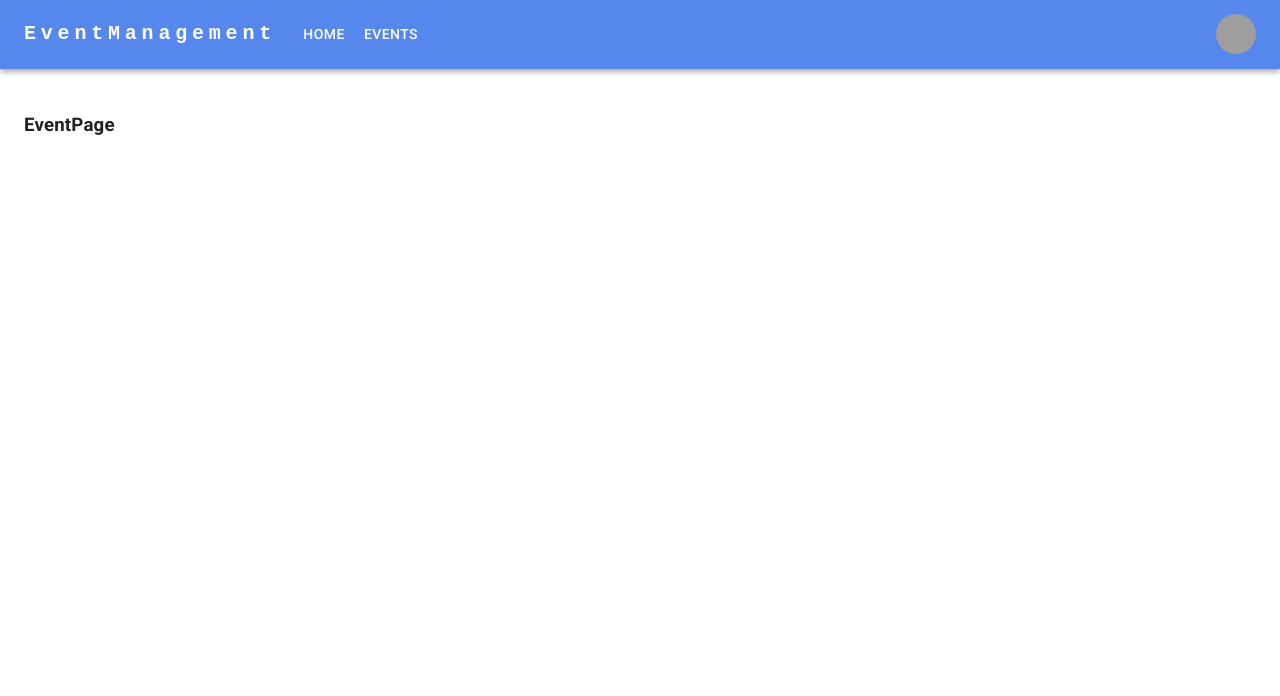
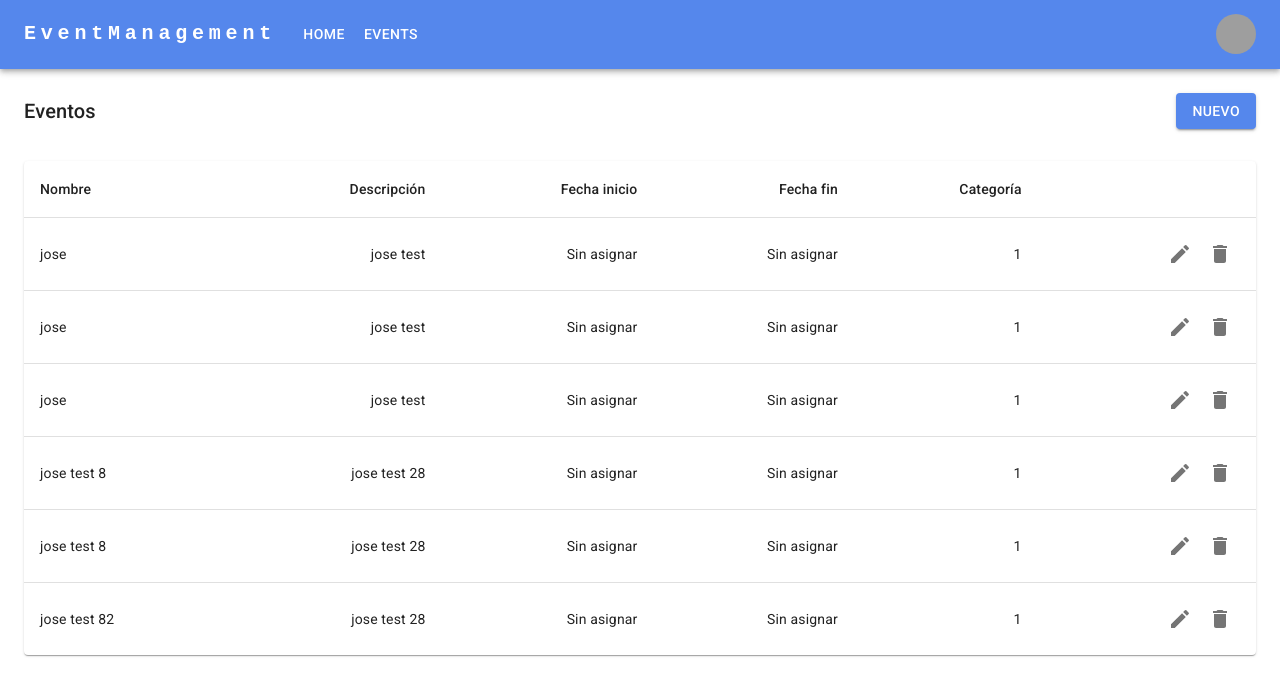
Before and after one commit to carlosantonio98/event-management-react, a React (Vite) app: page /events in a window 1280 px wide. Shown: the top 696 px of the page. Built offline with nearby package versions, Linux system fonts and the light colour scheme; grey boxes are pictures that could not be loaded.

Commit message:
feat: add table on event page

```diff
--- a/src/event/pages/EventPage.jsx
+++ b/src/event/pages/EventPage.jsx
@@ -1,9 +1,120 @@
+import { Button, IconButton, Stack, TableHead, Typography } from '@mui/material';
 import { EventLayout } from '../layout/EventLayout';
 
+import Table from '@mui/material/Table';
+import TableBody from '@mui/material/TableBody';
+import TableCell from '@mui/material/TableCell';
+import TableContainer from '@mui/material/TableContainer';
+import TableRow from '@mui/material/TableRow';
+import Paper from '@mui/material/Paper';
+import { Delete, Edit } from '@mui/icons-material';
+
+import { Link } from 'react-router-dom';
+
+const rows = [
+    {
+        "id": 1,
+        "name": "jose",
+        "description": "jose test",
+        "startDate": null,
+        "endDate": null,
+        "categoryFk": 1
+    },
+    {
+        "id": 2,
+        "name": "jose",
+        "description": "jose test",
+        "startDate": null,
+        "endDate": null,
+        "categoryFk": 1
+    },
+    {
+        "id": 3,
+        "name": "jose",
+        "description": "jose test",
+        "startDate": null,
+        "endDate": null,
+        "categoryFk": 1
+    },
+    {
+        "id": 4,
+        "name": "jose test 8",
+        "description": "jose test 28",
+        "startDate": null,
+        "endDate": null,
+        "categoryFk": 1
+    },
+    {
+        "id": 5,
+        "name": "jose test 8",
+        "description": "jose test 28",
+        "startDate": null,
+        "endDate": null,
+        "categoryFk": 1
+    },
+    {
+        "id": 6,
+        "name": "jose test 82",
+        "description": "jose test 28",
+        "startDate": null,
+        "endDate": null,
+        "categoryFk": 1
+    }
+];
+
 export const EventPage = () => {
+
+    const onDelete = (eventId) => {
+        if(!window.confirm('Are you sure you want to delete this user?')) {
+            return
+        }
+
+        // TODO: Save event
+        console.log(`Event ${ eventId } deleted`);
+    }
+
     return (
         <EventLayout>
-            <h3>EventPage</h3>
+            <Stack spacing={{ xs: 1, sm: 2 }} mb={4} direction="row" justifyContent="space-between" alignItems="center" useFlexGap flexWrap="wrap">
+                <Typography variant="h6" component="h2">
+                    Eventos
+                </Typography>
+
+                <Button component={Link} to="/events/new" variant="contained">Nuevo</Button>
+            </Stack>
+
+            <TableContainer component={Paper}>
+                <Table sx={{ minWidth: 650 }} aria-label="simple table">
+                    <TableHead>
+                    <TableRow>
+                        <TableCell>Nombre</TableCell>
+                        <TableCell align="right">Descripción</TableCell>
+                        <TableCell align="right">Fecha inicio</TableCell>
+                        <TableCell align="right">Fecha fin</TableCell>
+                        <TableCell align="right">Categoría</TableCell>
+                        <TableCell align="right"></TableCell>
+                    </TableRow>
+                    </TableHead>
+                    <TableBody>
+                        {rows.map((row) => (
+                            <TableRow
+                                key={row.id}
+                                sx={{ '&:last-child td, &:last-child th': { border: 0 } }}
+                            >
+                                <TableCell component="th" scope="row">{row.name}</TableCell>
+                                <TableCell align="right">{row.description}</TableCell>
+                                <TableCell align="right">{row.startDate ?? "Sin asignar"}</TableCell>
+                                <TableCell align="right">{row.endDate ?? "Sin asignar"}</TableCell>
+                                <TableCell align="right">{row.categoryFk}</TableCell>
+                                <TableCell align="right">
+                                    <IconButton component={Link} to={"/events/" + row.id} ><Edit/></IconButton>
+                                    <IconButton onClick={ () => onDelete(row.id) }><Delete/></IconButton>
+                                </TableCell>
+                            </TableRow>
+                        ))}
+                    </TableBody>
+                </Table>
+            </TableContainer>
         </EventLayout>
     )
 }
```
